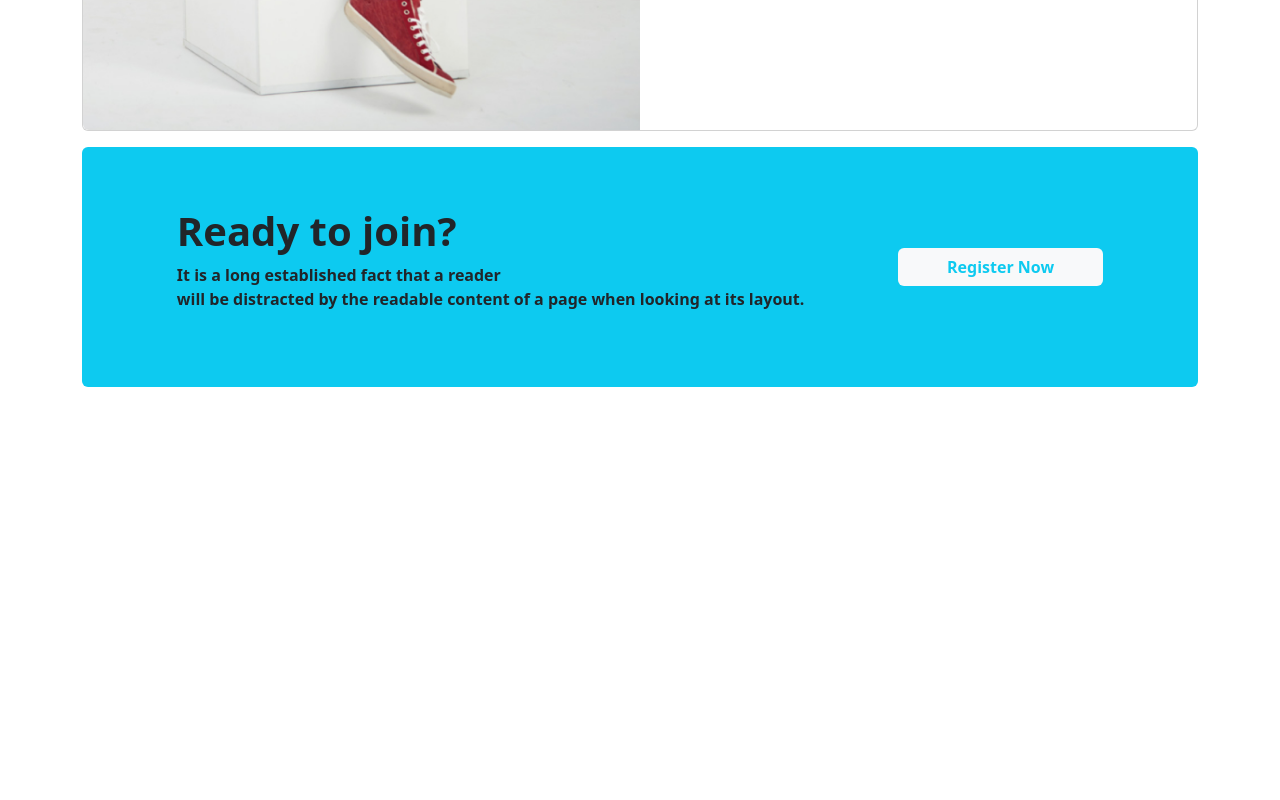
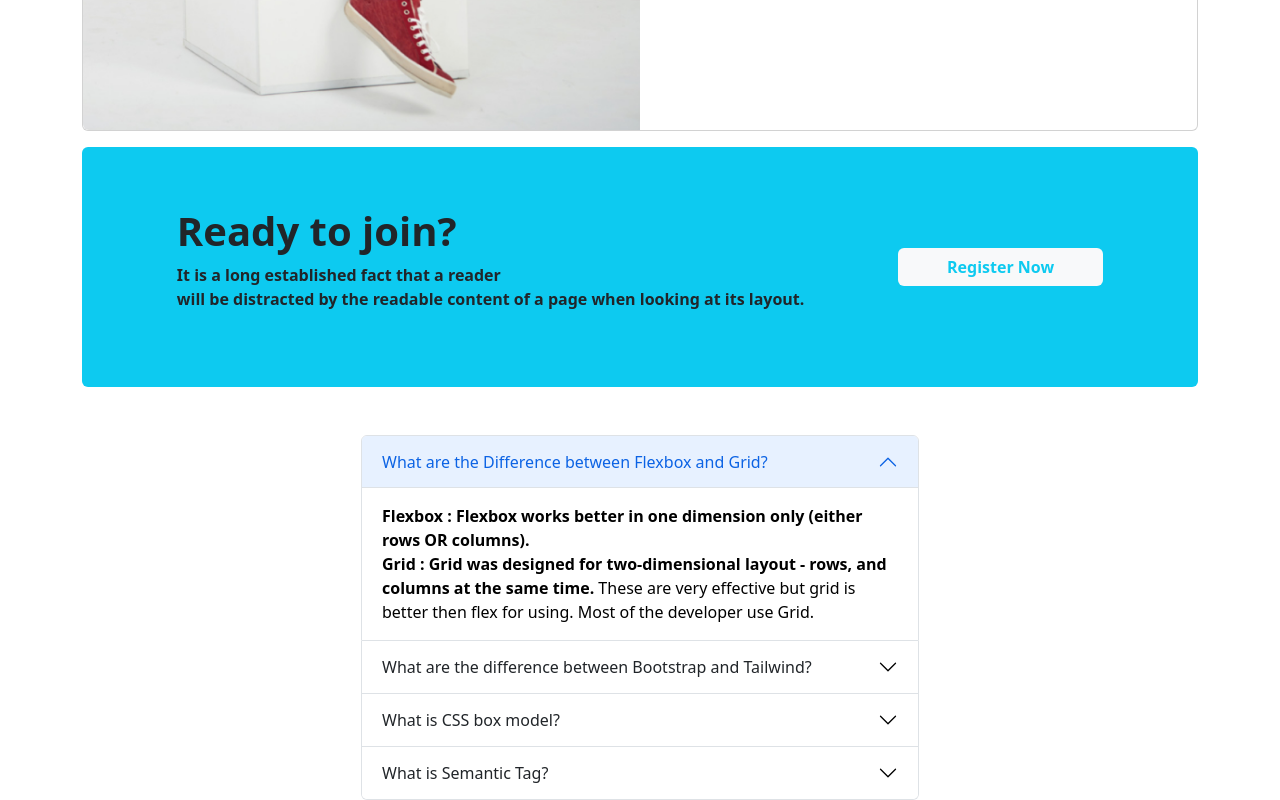
Before and after one commit to abujayed007/Edtech-website, a plain HTML site: page index.html in a window 1280 px wide. Shown: the part 2261-3061 px from the top of the page. Before the commit the page ends 2648 px from the top, so only its background shows below. Drawn offline with nearby package versions, Linux system fonts and the light colour scheme.

Commit message:
Completed accordion

```diff
--- a/index.html
+++ b/index.html
@@ -84,7 +84,7 @@
   </header>
 <main>
   <!-- courses start  -->
-  <section class="container">
+  <section class="container ">
     <div class=" d-flex
     justify-content-center pt-5">
     <div>
@@ -257,10 +257,8 @@
                 </div>
               </div>
             </div>
-
         </section>
-        <div>
-        </div>
+        <!-- Exploring part start  -->
         <section>
       <!-- Exploring part start  -->
        <!-- Joining part start    -->
@@ -278,6 +276,62 @@
          </div>
         </section>
        <!-- Joining part End     -->
+       <section class="container mt-5">
+        <div class="d-flex justify-content-center">
+          <div class="accordion w-50" id="accordionExample">
+            <div class="accordion-item">
+              <h2 class="accordion-header" id="headingOne">
+                <button class="accordion-button" type="button" data-bs-toggle="collapse" data-bs-target="#collapseOne" aria-expanded="true" aria-controls="collapseOne">
+                 What are the Difference between Flexbox and Grid?
+                </button>
+              </h2>
+              <div id="collapseOne" class="accordion-collapse collapse show" aria-labelledby="headingOne" data-bs-parent="#accordionExample">
+                <div class="accordion-body">
+                  <strong> Flexbox : Flexbox works better in one dimension only (either rows OR columns).</strong> <br>
+                  <strong>Grid : Grid was designed for two-dimensional layout - rows, and columns at the same time.</strong> These are very effective but grid is better then flex for using. Most of the developer use Grid.
+                </div>
+              </div>
+            </div>
+            <div class="accordion-item">
+              <h2 class="accordion-header" id="headingTwo">
+                <button class="accordion-button collapsed" type="button" data-bs-toggle="collapse" data-bs-target="#collapseTwo" aria-expanded="false" aria-controls="collapseTwo">
+                 What are the difference between Bootstrap and Tailwind?
+                </button>
+              </h2>
+              <div id="collapseTwo" class="accordion-collapse collapse" aria-labelledby="headingTwo" data-bs-parent="#accordionExample">
+                <div class="accordion-body">
+                  <strong>Bootstrap comes with a set of pre-styled responsive</strong>.Bootstrap is the most popular HTML, CSS, and JavaScript framework for building responsive, mobile-first projects on the web.Bootstrap is known for its responsiveness<br>
+                 <strong>Tailwind CSS uses a set of utility classes to create a neat UI with more flexibility and uniqueness.</strong> Tailwind CSS, on the other hand, is the most popular utility-first CSS framework for fast UI development.
+                </div>
+              </div>
+            </div>
+            <div class="accordion-item">
+              <h2 class="accordion-header" id="headingThree">
+                <button class="accordion-button collapsed" type="button" data-bs-toggle="collapse" data-bs-target="#collapseThree" aria-expanded="false" aria-controls="collapseThree">
+                  What is CSS box model?
+                </button>
+              </h2>
+              <div id="collapseThree" class="accordion-collapse collapse" aria-labelledby="headingThree" data-bs-parent="#accordionExample">
+                <div class="accordion-body">
+                  The CSS Box Model.In CSS, the term "box model" is used when talking about design and layout. The CSS box model is essentially a box that wraps around every HTML element. It consists of: margins, borders, padding, and the actual content.
+                </div>
+              </div>
+            </div>
+            <div class="accordion-item">
+              <h2 class="accordion-header" id="headingFour">
+                <button class="accordion-button collapsed" type="button" data-bs-toggle="collapse" data-bs-target="#collapseFour" aria-expanded="false" aria-controls="collapseFour">
+                  What is Semantic Tag?
+                </button>
+              </h2>
+              <div id="collapseFour" class="accordion-collapse collapse" aria-labelledby="headingThree" data-bs-parent="#accordionExample">
+                <div class="accordion-body">
+                  Semantic HTML elements are those that clearly describe their meaning in a human- and machine-readable way.Elements such as <header>, <footer> and <article> are all considered semantic because they accurately describe the purpose of the element and the type of content that is inside them.
+                </div>
+              </div>
+            </div>
+          </div>
+        </div>
+       </section>
 </main>
     <script src="https://cdn.jsdelivr.net/npm/bootstrap@5.2.0/dist/js/bootstrap.bundle.min.js" integrity="sha384-A3rJD856KowSb7dwlZdYEkO39Gagi7vIsF0jrRAoQmDKKtQBHUuLZ9AsSv4jD4Xa" crossorigin="anonymous"></script>
   </body>
```
